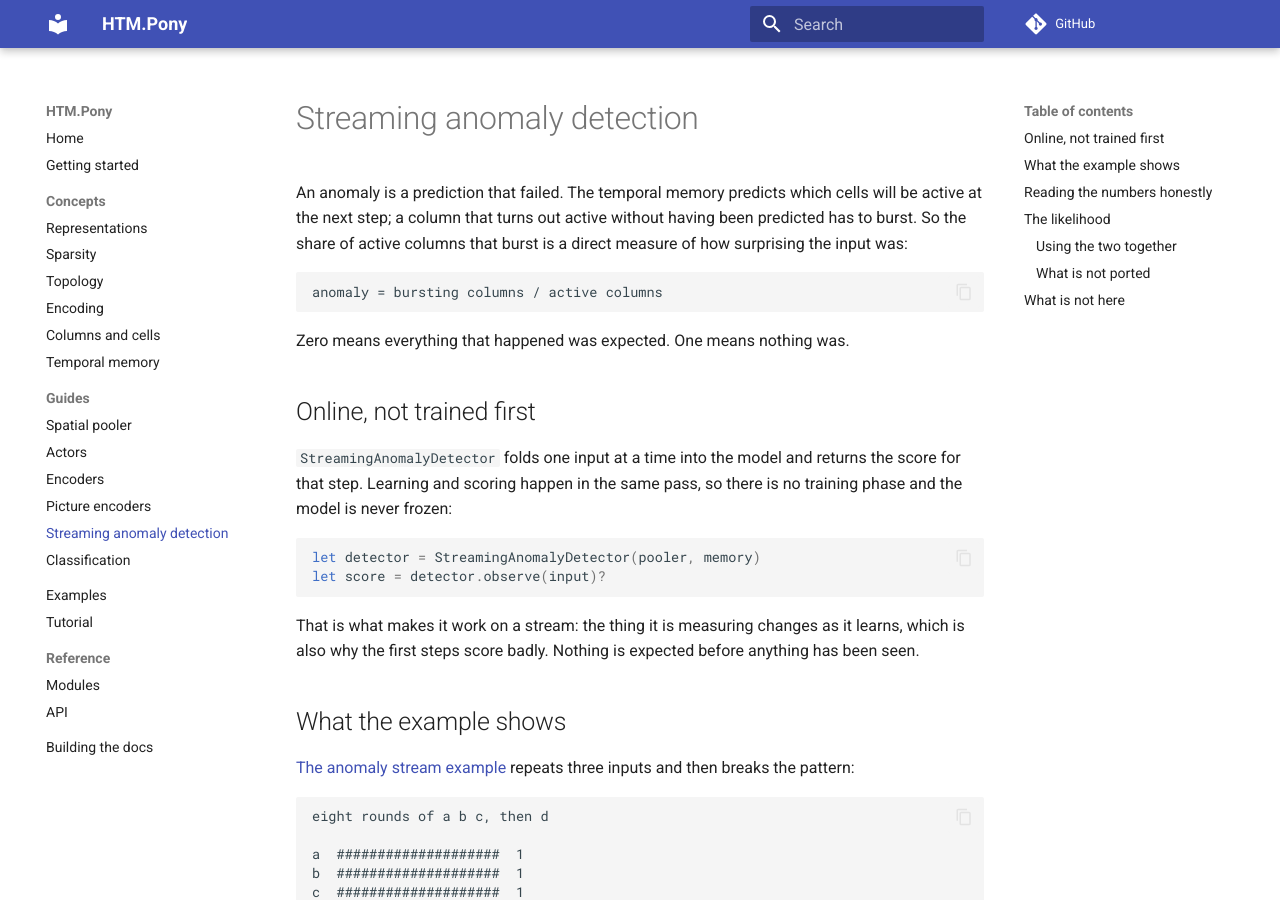
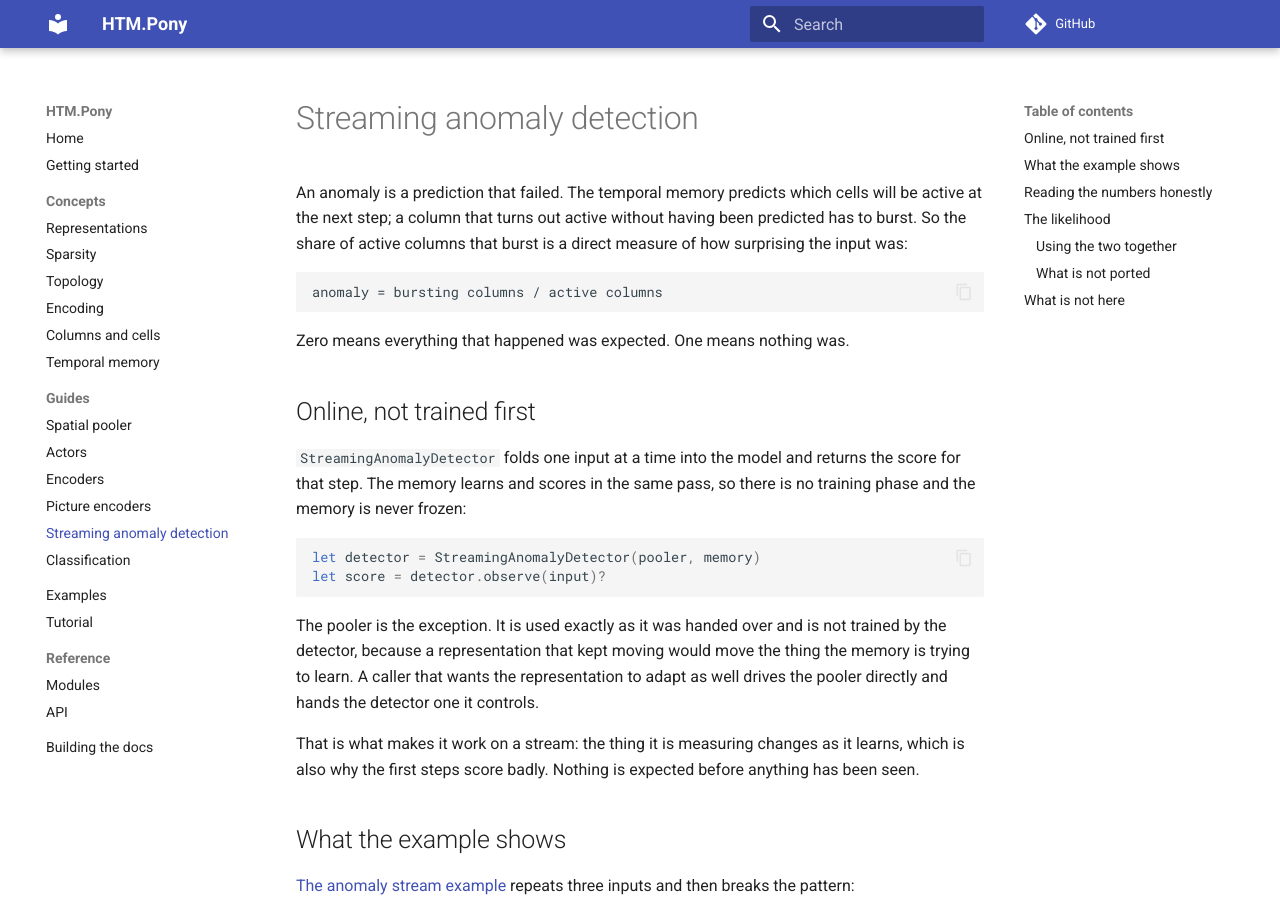
Before and after one commit to d-led/htm.pony, an MkDocs documentation site: the page built from docs/anomaly-detection.md, in a window 1280 px wide and 900 px high. Built offline with MkDocs 1.6.1 and Material for MkDocs 9.7.7, drawn with Linux system fonts in a browser that asks for light colours; comment, search, counter and statistics services are not loaded.

Commit message:
Say what the detector learns, and hold it to it
StreamingAnomalyDetector's docstring, and the anomaly page with it, said the
model is never frozen. Half of the model was: observe() passed learn to the
memory and to nothing else, so the pooler's permanences never moved while the
page promised an online model on both sides.

The behaviour is defensible - the memory predicts over the pooler's
representation, and a representation that kept moving would move the thing being
learned, which is the confound the sequence study had to design away. So the
prose now says that, names the pooler as the exception, and points a caller who
wants an adapting representation at driving the pooler themselves.

A test holds the detector to it: twelve steps of a repeating stream leave every
permanence in the given pooler exactly where it was. It fails the moment observe()
starts passing learn to compute().

````diff
--- a/docs/anomaly-detection.md
+++ b/docs/anomaly-detection.md
@@ -14,13 +14,18 @@ Zero means everything that happened was expected. One means nothing was.
 ## Online, not trained first
 
 `StreamingAnomalyDetector` folds one input at a time into the model and returns
-the score for that step. Learning and scoring happen in the same pass, so there
-is no training phase and the model is never frozen:
+the score for that step. The memory learns and scores in the same pass, so there
+is no training phase and the memory is never frozen:
 
 ```pony
 let detector = StreamingAnomalyDetector(pooler, memory)
 let score = detector.observe(input)?
 ```
+
+The pooler is the exception. It is used exactly as it was handed over and is not
+trained by the detector, because a representation that kept moving would move the
+thing the memory is trying to learn. A caller that wants the representation to
+adapt as well drives the pooler directly and hands the detector one it controls.
 
 That is what makes it work on a stream: the thing it is measuring changes as it
 learns, which is also why the first steps score badly. Nothing is expected
````
Also changed, not shown: 2 other files.
